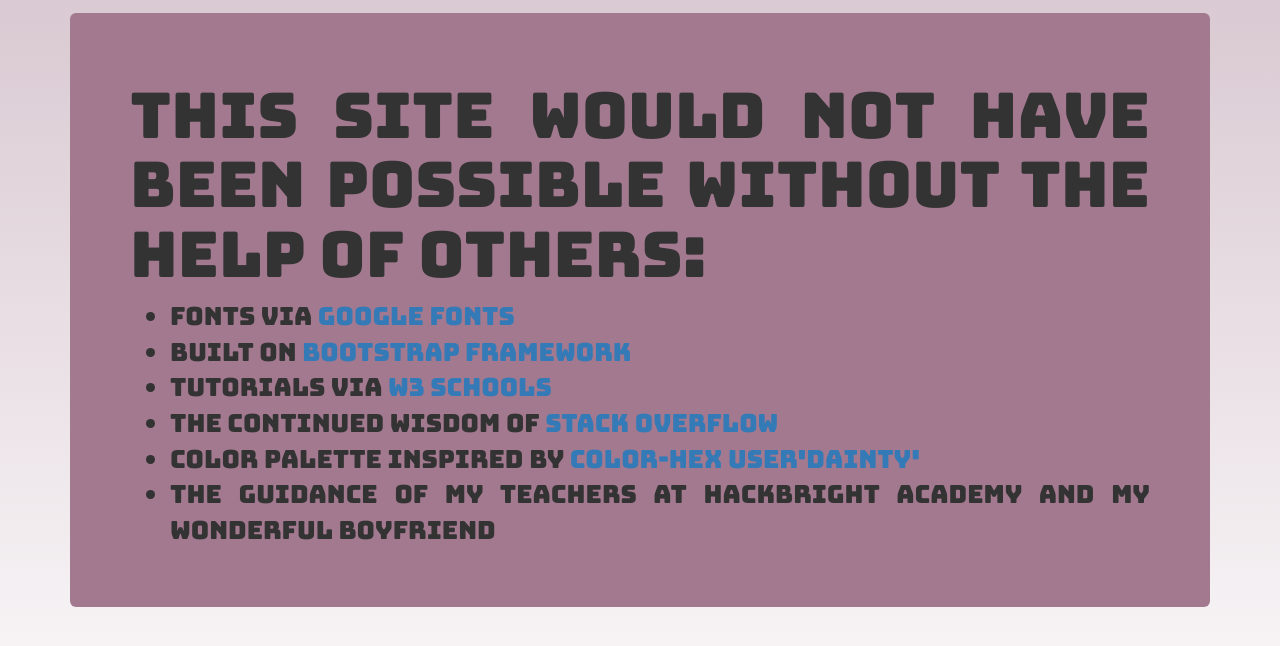
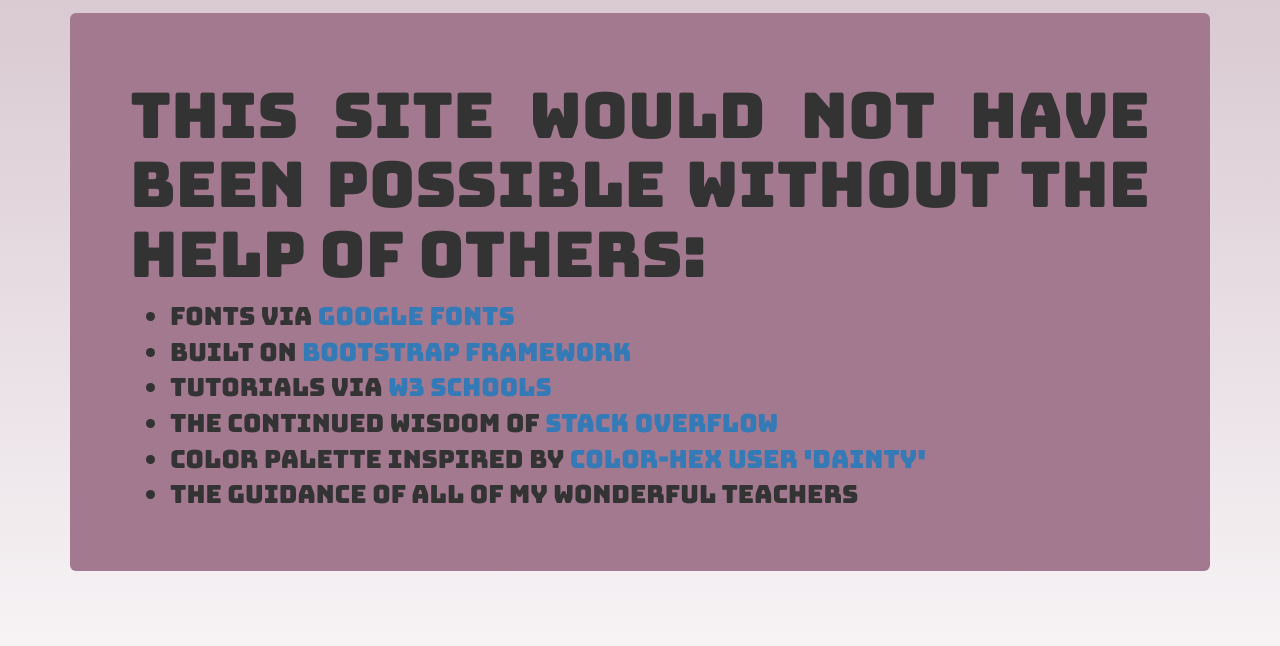
Before and after one commit to taliatrilling/talia.dev, a plain HTML site: page site-credits.html in a window 1280 px wide. Shown: the part 58-704 px from the top of the page. Drawn offline with nearby package versions, Linux system fonts and the light colour scheme; a web font is replaced by a local one.

Commit message:
changed site credit wording

```diff
--- a/site-credits.html
+++ b/site-credits.html
@@ -51,8 +51,8 @@
 			    	<li>Built on <a href="http://getbootstrap.com/">Bootstrap Framework</a></li>
 			    	<li>Tutorials via <a href="http://www.w3schools.com/">w3 schools</a></li>
 			    	<li>The continued wisdom of <a href="http://stackoverflow.com/">stack overflow</a></li>
-			    	<li>Color palette inspired by <a href="http://www.color-hex.com/color-palette/2115">color-hex user'dainty'</a></li>
-			    	<li>The guidance of my teachers at Hackbright Academy and my wonderful boyfriend</li>
+			    	<li>Color palette inspired by <a href="http://www.color-hex.com/color-palette/2115">color-hex user 'dainty'</a></li>
+			    	<li>The guidance of all of my wonderful teachers</li>
 			    </ul>
 			</div>
   		</div>
```
